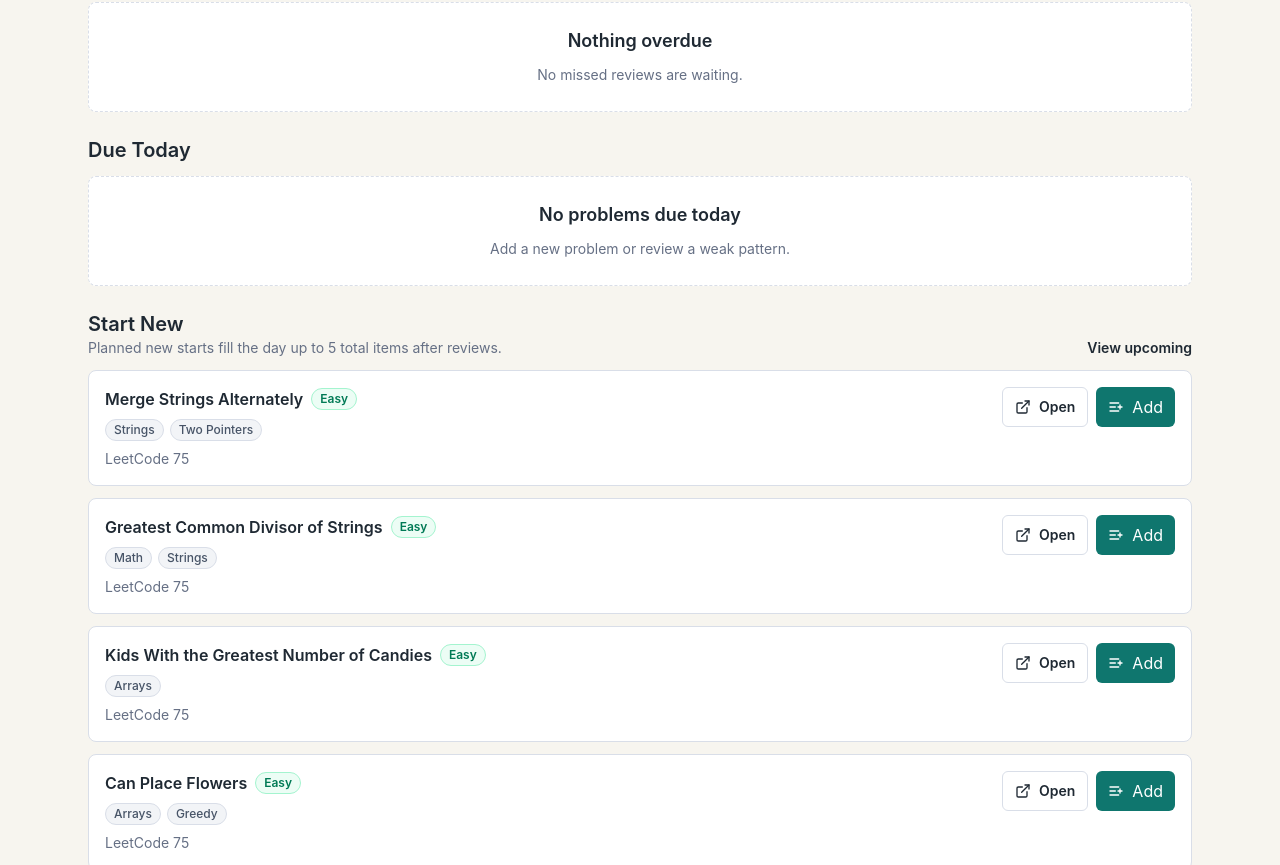
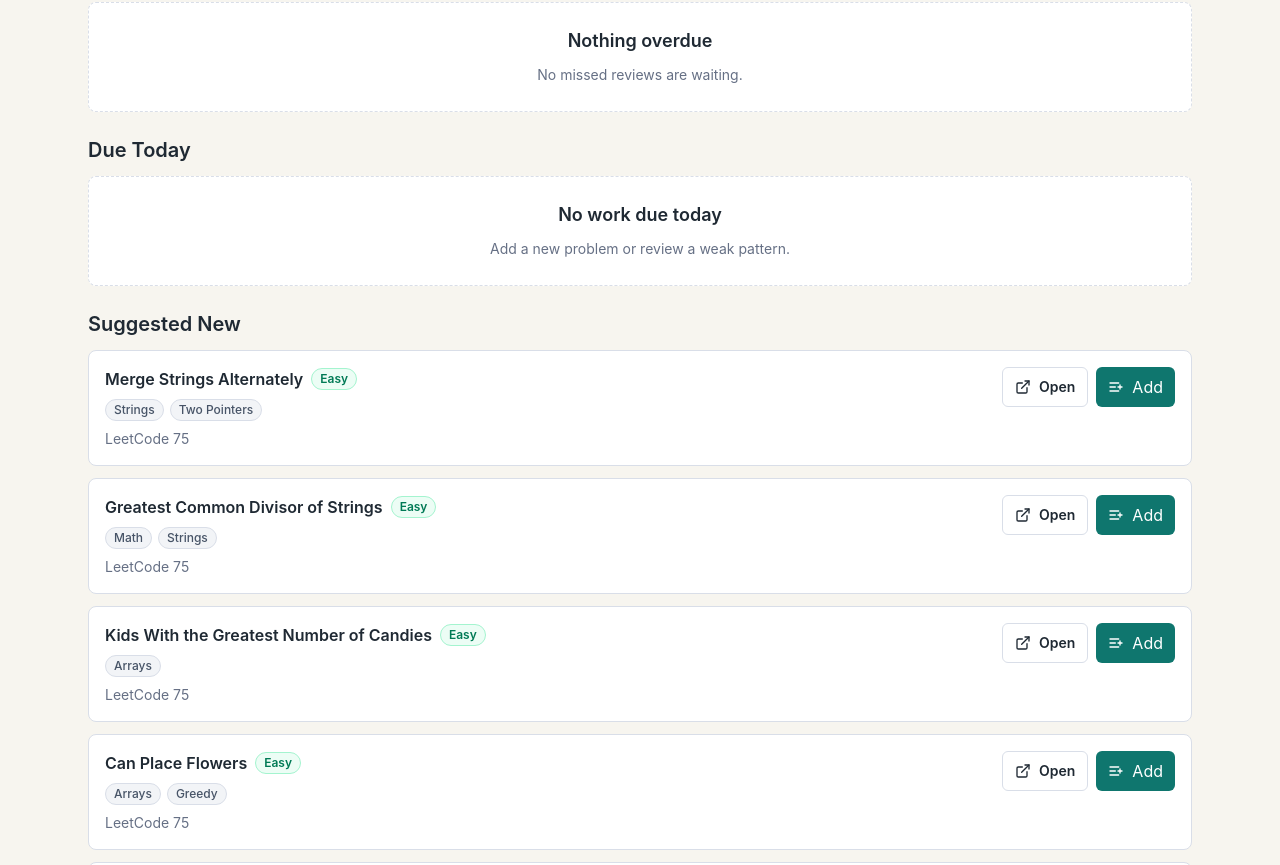
Before and after one commit to DPnimo11/leetloop, a Next.js app: page / in a window 1280 px wide. Shown: the part 415-1280 px from the top of the page. Built offline with nearby package versions, Linux system fonts and the light colour scheme.

Commit message:
fix new page not showing schedule problems

```diff
--- a/src/components/TodayClient.tsx
+++ b/src/components/TodayClient.tsx
@@ -110,6 +110,7 @@ export function TodayClient() {
     .sort((a, b) => new Date(b.attemptedAt).getTime() - new Date(a.attemptedAt).getTime())
     .slice(0, 5);
   const readyCount = overdue.length + dueToday.length + plannedNewToday.length;
+  const todayPlan = [...dueToday, ...plannedNewToday];
 
   if (!ready) {
     return <EmptyState title="Loading queue" copy="Local data is loading." />;
@@ -180,42 +181,48 @@ export function TodayClient() {
 
       <section className="space-y-3">
         <h2 className="text-xl font-semibold tracking-normal">Due Today</h2>
-        {dueToday.length ? (
-          dueToday.map((problem) => <ProblemCard key={problem.id} problem={problem} />)
-        ) : (
-          <EmptyState title="No problems due today" copy="Add a new problem or review a weak pattern." />
-        )}
-      </section>
-
-      <section className="space-y-3">
-        <div className="flex flex-col gap-1 sm:flex-row sm:items-end sm:justify-between">
-          <div>
-            <h2 className="text-xl font-semibold tracking-normal">Start New</h2>
-            <p className="text-sm text-[var(--muted)]">
-              Planned new starts fill the day up to {DAILY_PLAN_CAPACITY} total items after reviews.
-            </p>
-          </div>
-          <Link className="text-sm font-semibold text-[var(--accent-strong)] hover:underline" href="/upcoming">
-            View upcoming
-          </Link>
-        </div>
-        {plannedNewToday.length ? (
-          plannedNewToday.map((problem) => <ProblemCard key={problem.id} problem={problem} />)
-        ) : suggestedTemplates.length ? (
-          suggestedTemplates.map((template) => <SuggestedProblemCard key={template.id} template={template} />)
+        {todayPlan.length ? (
+          todayPlan.map((problem) => <ProblemCard key={problem.id} problem={problem} />)
         ) : (
           <EmptyState
-            title="No new starts waiting"
+            title="No work due today"
             copy={
-              unscheduledNewCount
-                ? "Your upcoming plan is full. More new problems will be scheduled as space opens."
-                : futurePlannedNewCount
-                  ? "Your new starts are planned for upcoming days."
-                  : "Every built-in template is already in your queue and your new items have been attempted."
+              futurePlannedNewCount
+                ? "Your new starts are planned for upcoming days."
+                : "Add a new problem or review a weak pattern."
             }
           />
         )}
       </section>
+
+      {todayPlan.length ? (
+        <section className="rounded-lg border border-[var(--border)] bg-white p-4">
+          <div className="flex flex-col gap-1 sm:flex-row sm:items-center sm:justify-between">
+            <p className="text-sm text-[var(--muted)]">
+              Reviews plus planned new starts fill the day up to {DAILY_PLAN_CAPACITY} total items.
+            </p>
+            <Link className="text-sm font-semibold text-[var(--accent-strong)] hover:underline" href="/upcoming">
+              View upcoming
+            </Link>
+          </div>
+        </section>
+      ) : null}
+
+      {!todayPlan.length && suggestedTemplates.length ? (
+        <section className="space-y-3">
+          <h2 className="text-xl font-semibold tracking-normal">Suggested New</h2>
+          {suggestedTemplates.map((template) => (
+            <SuggestedProblemCard key={template.id} template={template} />
+          ))}
+        </section>
+      ) : null}
+
+      {!todayPlan.length && !suggestedTemplates.length && unscheduledNewCount ? (
+        <EmptyState
+          title="Upcoming plan is full"
+          copy="More new problems will be scheduled as space opens."
+        />
+      ) : null}
 
       <section className="rounded-lg border border-[var(--border)] bg-white p-5">
         <div className="flex items-center gap-2">
```
